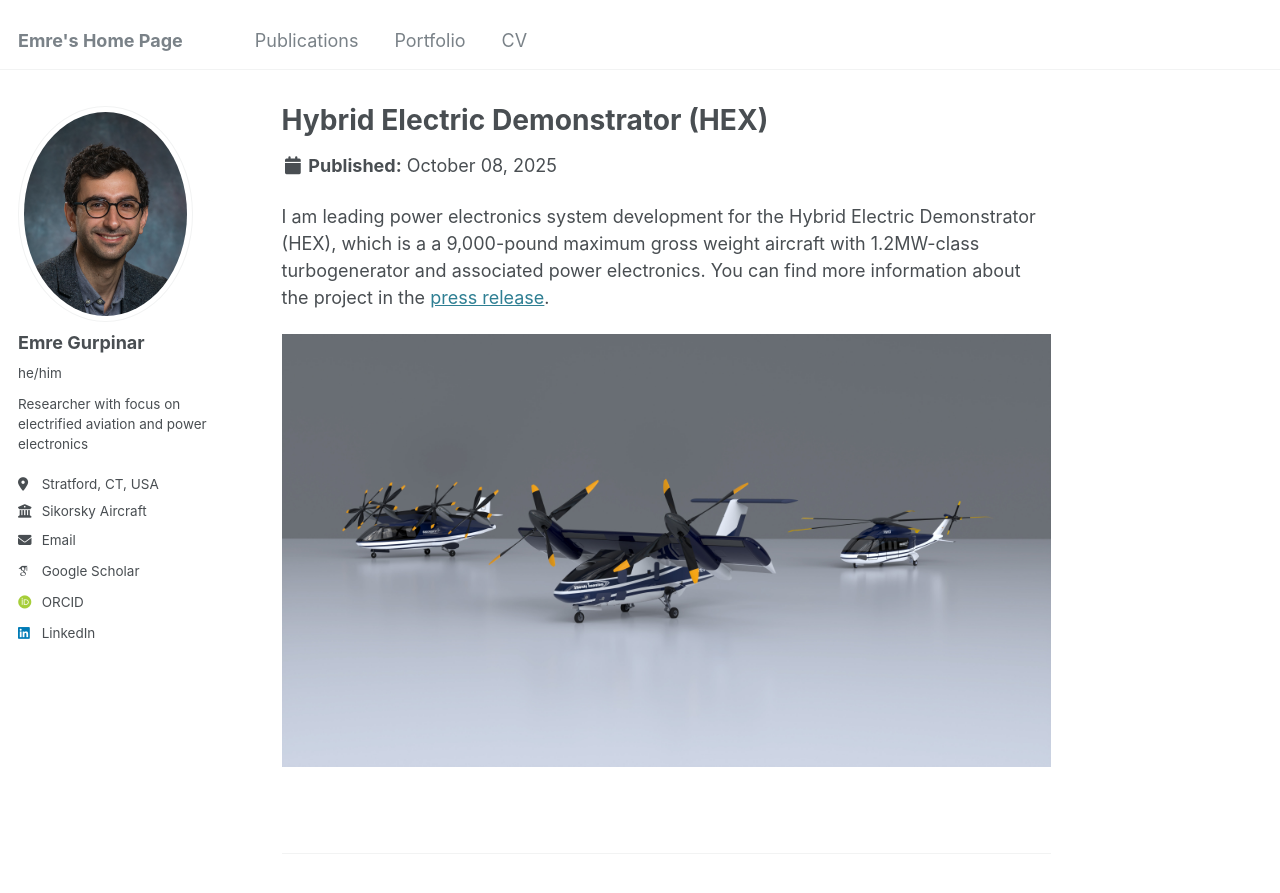
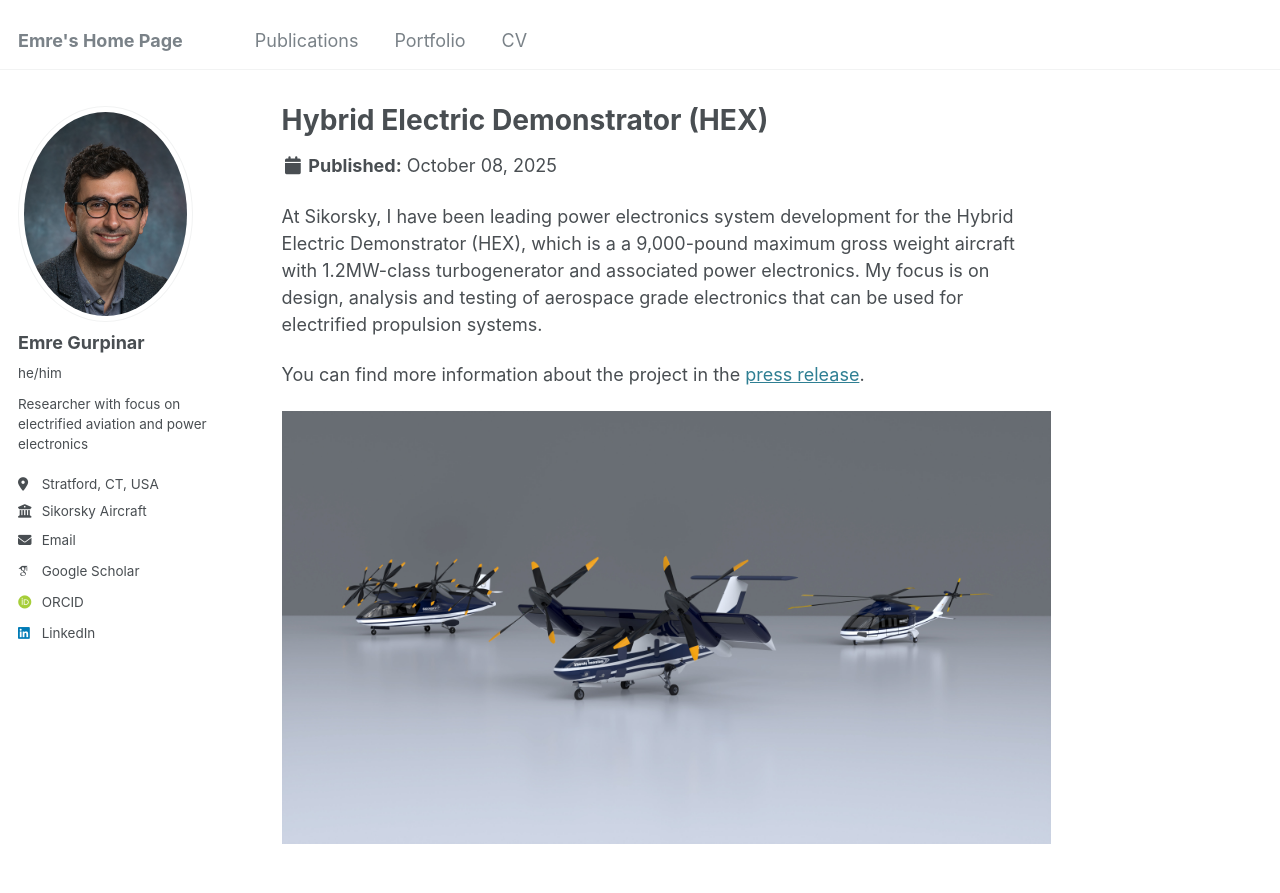
Before and after one commit to egurpinar/egurpinar.github.io, a Jekyll site: the page built from _portfolio/8_Hybrid_Electric_Demonstrator.md, in a window 1280 px wide and 900 px high. Shown: the top 893 px of the window. Built offline with Jekyll 4.4.1, drawn with Linux system fonts in a browser that asks for light colours; some web fonts are replaced.

Commit message:
Update 8_Hybrid_Electric_Demonstrator.md

```diff
--- a/_portfolio/8_Hybrid_Electric_Demonstrator.md
+++ b/_portfolio/8_Hybrid_Electric_Demonstrator.md
@@ -3,6 +3,8 @@
 excerpt: "<br/><img src='/images/HEX.jpg'>"
 collection: portfolio
 ---
-I am leading power electronics system development for the Hybrid Electric Demonstrator (HEX), which is a a 9,000-pound maximum gross weight aircraft with 1.2MW-class turbogenerator and associated power electronics. You can find more information about the project in the [press release](https://news.lockheedmartin.com/2024-02-27-Sikorsky-Looks-to-Future-Family-of-VTOL-Systems).
+At Sikorsky, I have been leading power electronics system development for the Hybrid Electric Demonstrator (HEX), which is a a 9,000-pound maximum gross weight aircraft with 1.2MW-class turbogenerator and associated power electronics. My focus is on design, analysis and testing of aerospace grade electronics that can be used for electrified propulsion systems.
+
+You can find more information about the project in the [press release](https://news.lockheedmartin.com/2024-02-27-Sikorsky-Looks-to-Future-Family-of-VTOL-Systems).
 
 ![HEX_family_of_systems](/images/HEX_family_of_systems.jpg)
```
